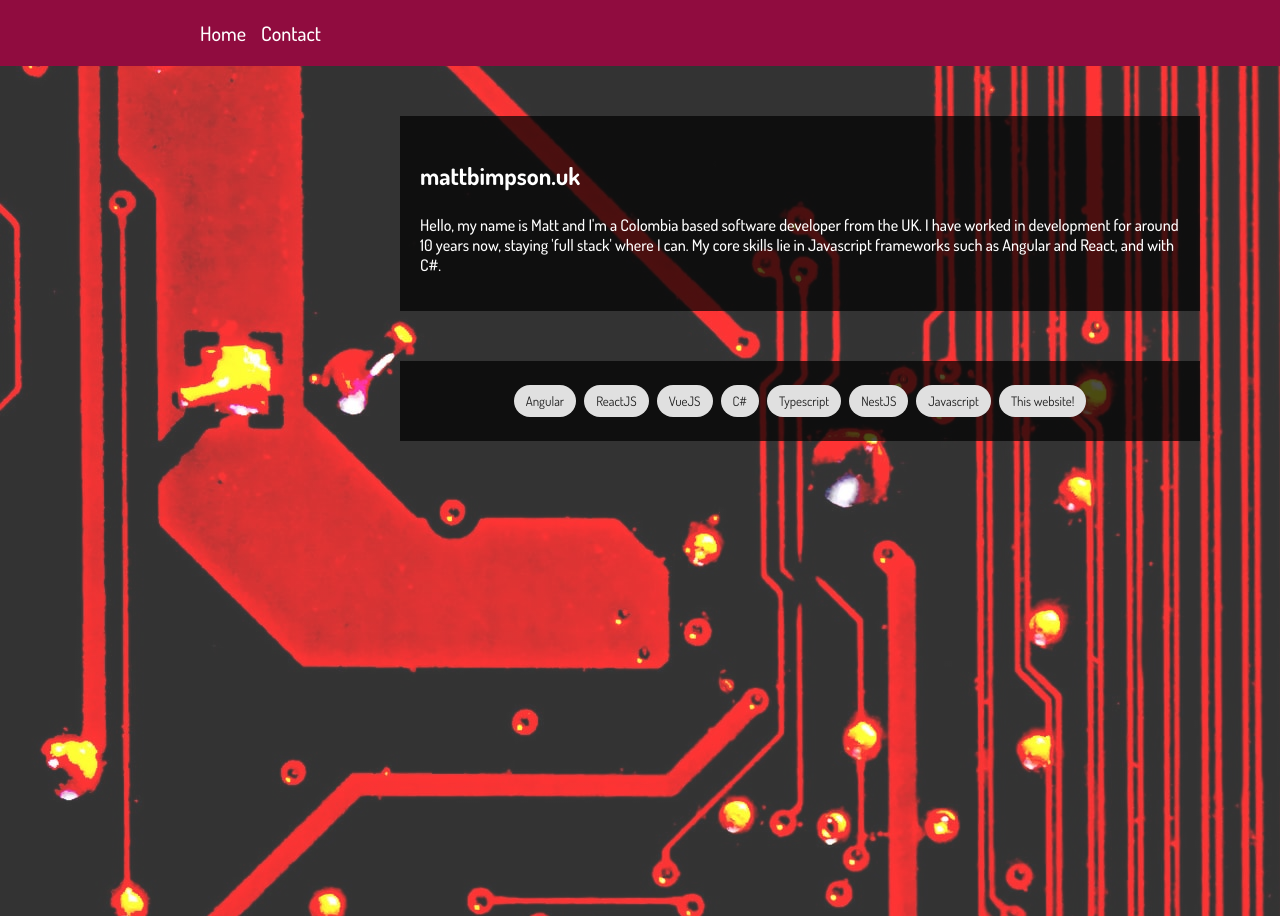
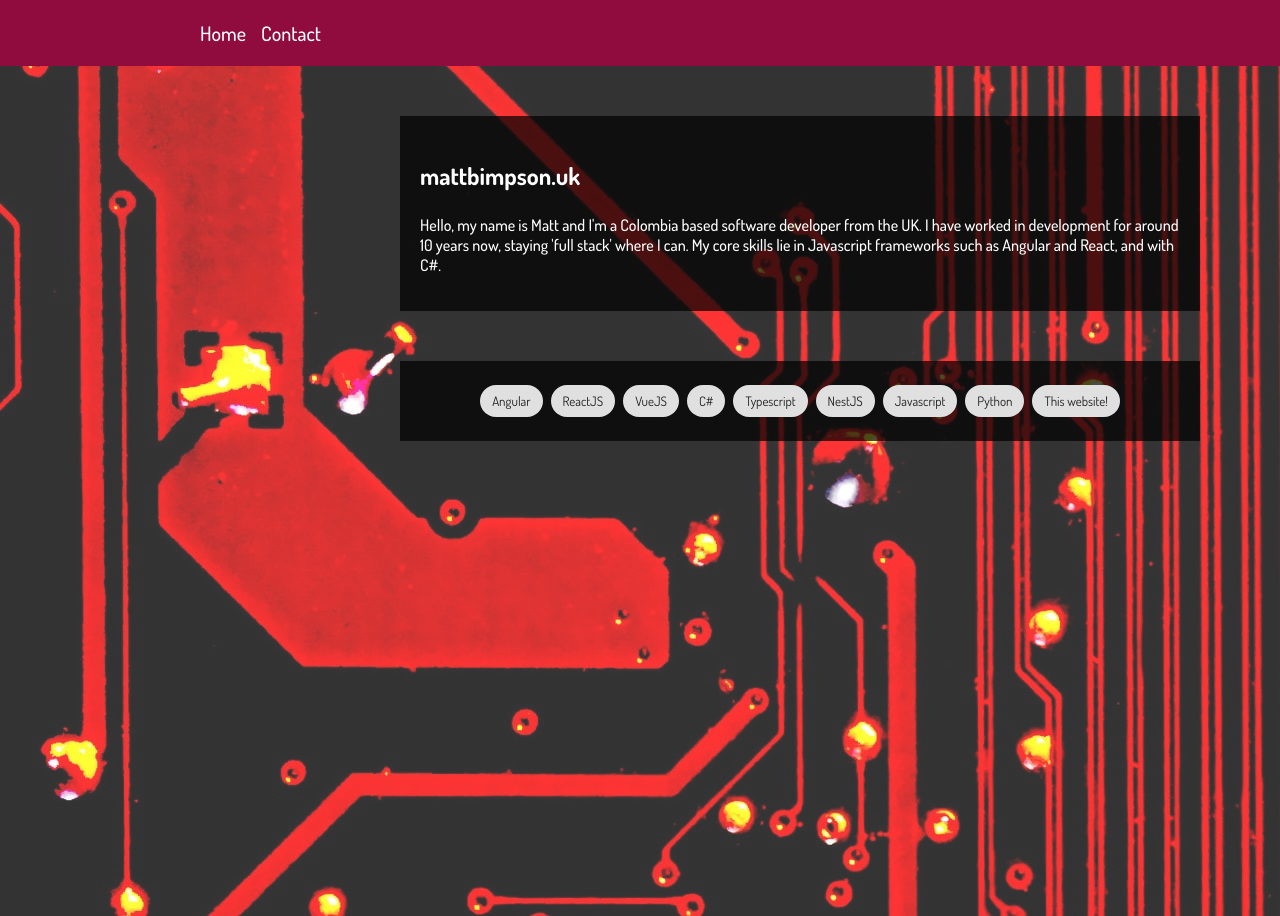
Before and after one commit to mattbimpson/portfolio, a React (Create React App) app: page / in a window 1280 px wide. Built offline with nearby package versions, Linux system fonts and the light colour scheme.

Commit message:
individual projects

```diff
--- a/src/pages/home/Home.tsx
+++ b/src/pages/home/Home.tsx
@@ -22,8 +22,8 @@
     window.open(`https://bitbucket.org/mbimpson/?language=${language}&sort=-updated_on`, '_blank');
   }
 
-  function linkToProject(): void {
-    window.open('https://bitbucket.org/mbimpson/mattbimpson/src/master/', '_blank');
+  function linkToProject(url: string): void {
+    window.open(url, '_blank');
   }
 
   return (
@@ -37,14 +37,15 @@
         </Text>
       </Container>
       <ChipContainer className={classes.root}>
-        <Chip label="Angular" onClick={() => linkToProjectType('typescript')} />
-        <Chip label="ReactJS" onClick={() => linkToProjectType('typescript')} />
-        <Chip label="VueJS" onClick={() => linkToProjectType('typescript')} />
-        <Chip label="C#" onClick={() => linkToProjectType('c%23')} />
+        <Chip label="Angular" onClick={() => linkToProject('https://bitbucket.org/mbimpson/ngrx-entity/src/master/ngrx-entity/README.md')} />
+        <Chip label="ReactJS" onClick={() => linkToProject('https://bitbucket.org/mbimpson/forms-validation-in-react/src/master/')} />
+        <Chip label="VueJS" onClick={() => linkToProject('https://bitbucket.org/mbimpson/todo-vue/src/master/README.md')} />
+        <Chip label="C#" onClick={() => linkToProject('https://bitbucket.org/mbimpson/asp.net-middleware/src/master/README.md')} />
         <Chip label="Typescript" onClick={() => linkToProjectType('typescript')} />
-        <Chip label="NestJS" onClick={() => linkToProjectType('typescript')} />
+        <Chip label="NestJS" onClick={() => linkToProject('https://bitbucket.org/mbimpson/nestjs-tutorial/src/master/README.md')} />
         <Chip label="Javascript" onClick={() => linkToProjectType('javascript')} />
-        <Chip label="This website!" onClick={linkToProject} />
+        <Chip label="Python" onClick={() => linkToProject('https://bitbucket.org/mbimpson/python-api/src/master/README.md')} />
+        <Chip label="This website!" onClick={() => linkToProject('https://bitbucket.org/mbimpson/mattbimpson/src/master/README.md')} />
       </ChipContainer>
     </>
   )
```
